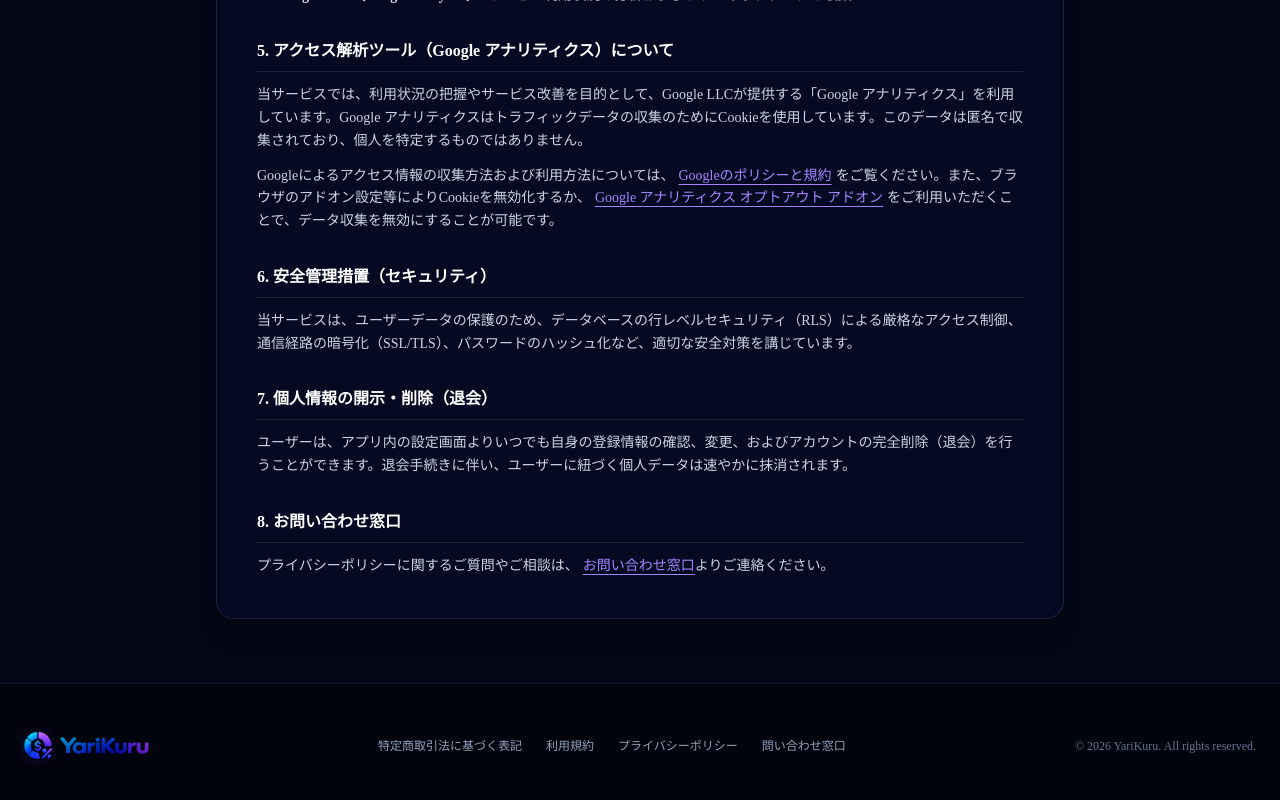
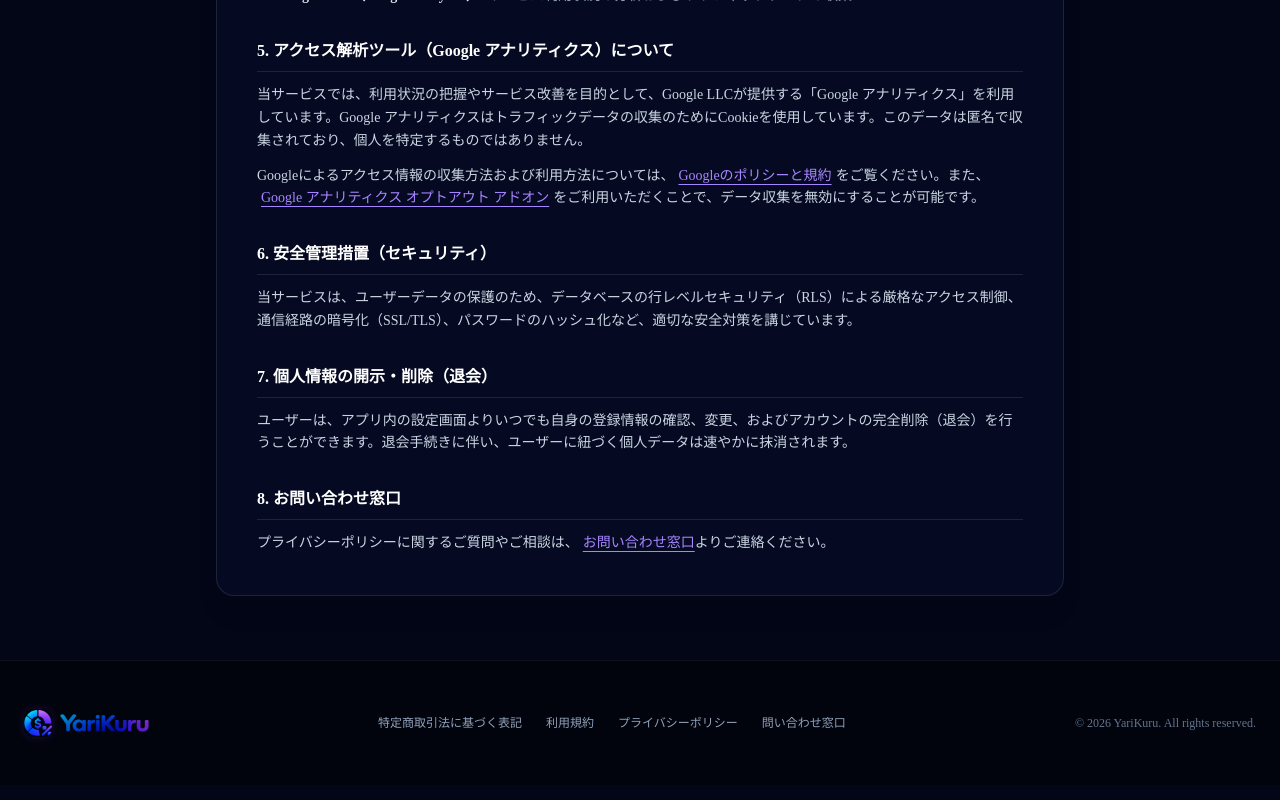
Before and after one commit to Temmy3620/budget-lens, a Next.js app: page /privacy in a window 1280 px wide. Shown: the part 1047-1847 px from the top of the page. Built offline with nearby package versions, Linux system fonts and the light colour scheme; no server answers.

Commit message:
プライバシーポリシーに関して、誤解を招く記述を削除

```diff
--- a/src/app/privacy/page.tsx
+++ b/src/app/privacy/page.tsx
@@ -126,7 +126,7 @@ export default function PrivacyPage() {
 								>
 									Googleのポリシーと規約
 								</a>
-								をご覧ください。また、ブラウザのアドオン設定等によりCookieを無効化するか、
+								をご覧ください。また、
 								<a
 									href="https://tools.google.com/dlpage/gaoptout"
 									target="_blank"
```
